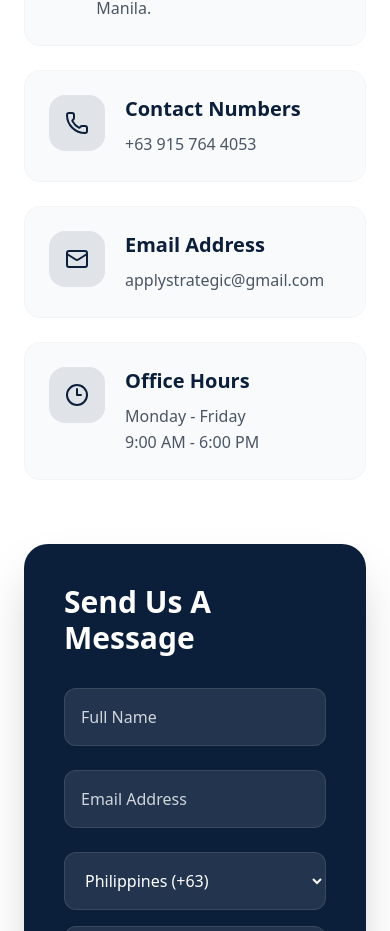
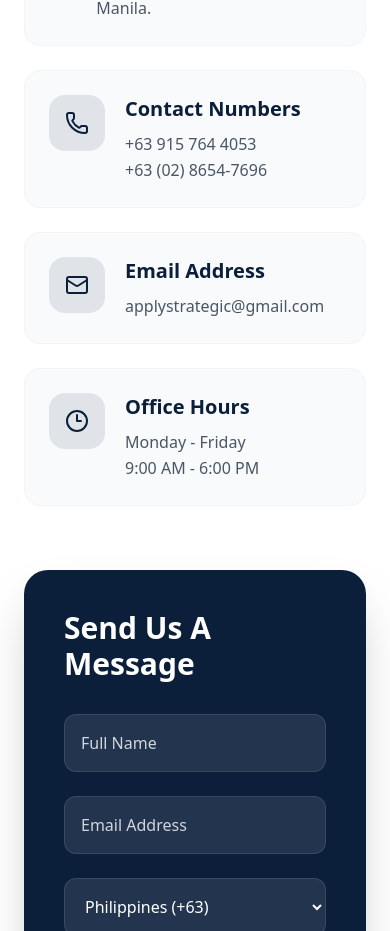
Before and after one commit to applystrategic-lab/strategic-website, a Next.js app: page /contact in a window 390 px wide. Shown: the part 1017-1948 px from the top of the page. Built offline with nearby package versions, Linux system fonts and the light colour scheme; a web font is replaced by a local one.

Commit message:
Added phone number in contact page

```diff
--- a/app/contact/page.tsx
+++ b/app/contact/page.tsx
@@ -303,6 +303,8 @@ export default function ContactPage() {
 
                   <p className="text-gray-600 leading-relaxed">
                     +63 915 764 4053
+                    <br />
+                    +63 (02) 8654-7696
                   </p>
                 </div>
 
```
